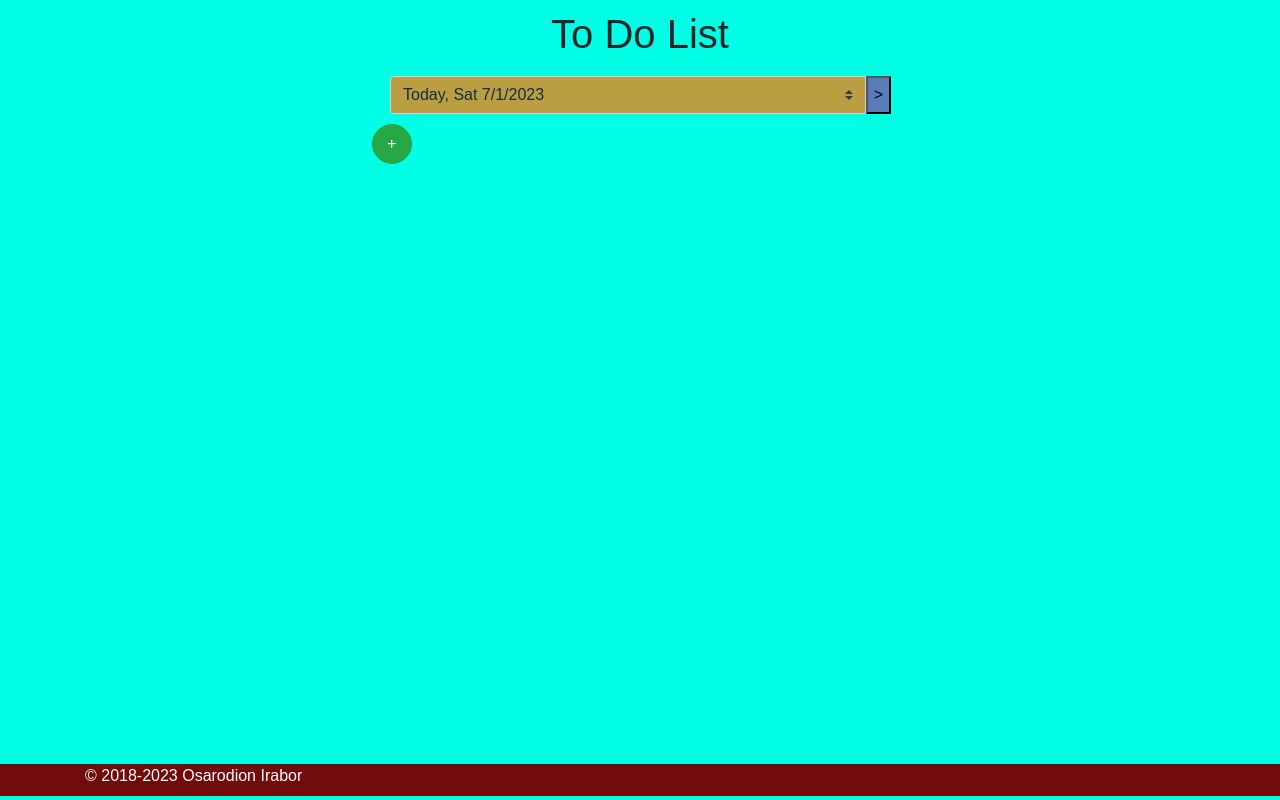
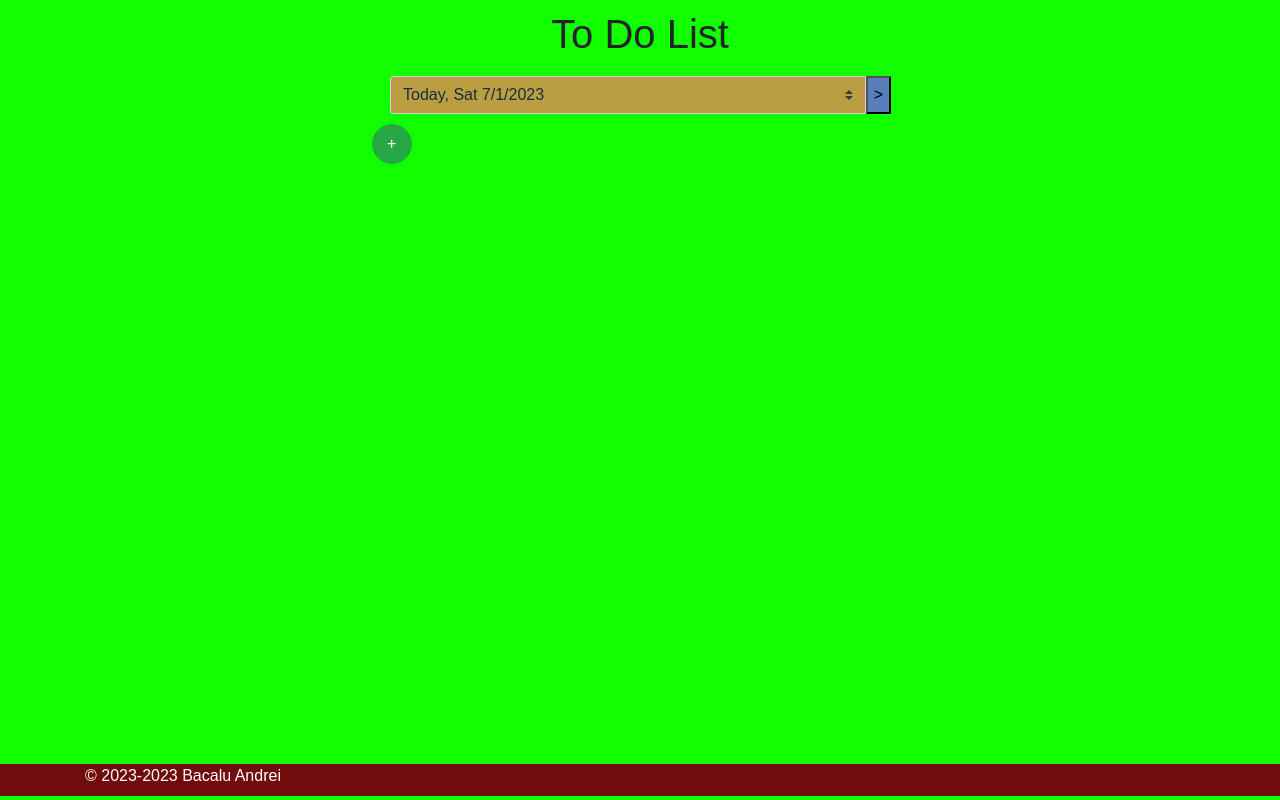
Before and after one commit to bacalu93/Project-Exam-DevOps-2023, a Flask app: page / in a window 1280 px wide. Run offline with Flask 3, Linux system fonts and the light colour scheme; data that the repository does not hold is empty; some libraries are stand-ins or nearby versions.

Commit message:
css new color

```diff
--- a/static/css/home.css
+++ b/static/css/home.css
@@ -1,5 +1,5 @@
 body {
-    background-color: #00ffe5;
+    background-color: #11ff00;
     font-family: sans-serif;
 }
 
--- a/templates/home.html
+++ b/templates/home.html
@@ -51,7 +51,7 @@
     {% block footer %}
     <div class='extraSpace'></div>
     <footer class="footer">
-        <div class='container'><span class='sig'>&#169; 2018-{{year}} Osarodion Irabor</span></div>
+        <div class='container'><span class='sig'>&#169; 2023-{{year}} Bacalu Andrei</span></div>
     </footer>
     <script src="{{url_for('static',filename='js/get.js')}}"></script>
     {% endblock %}
```
